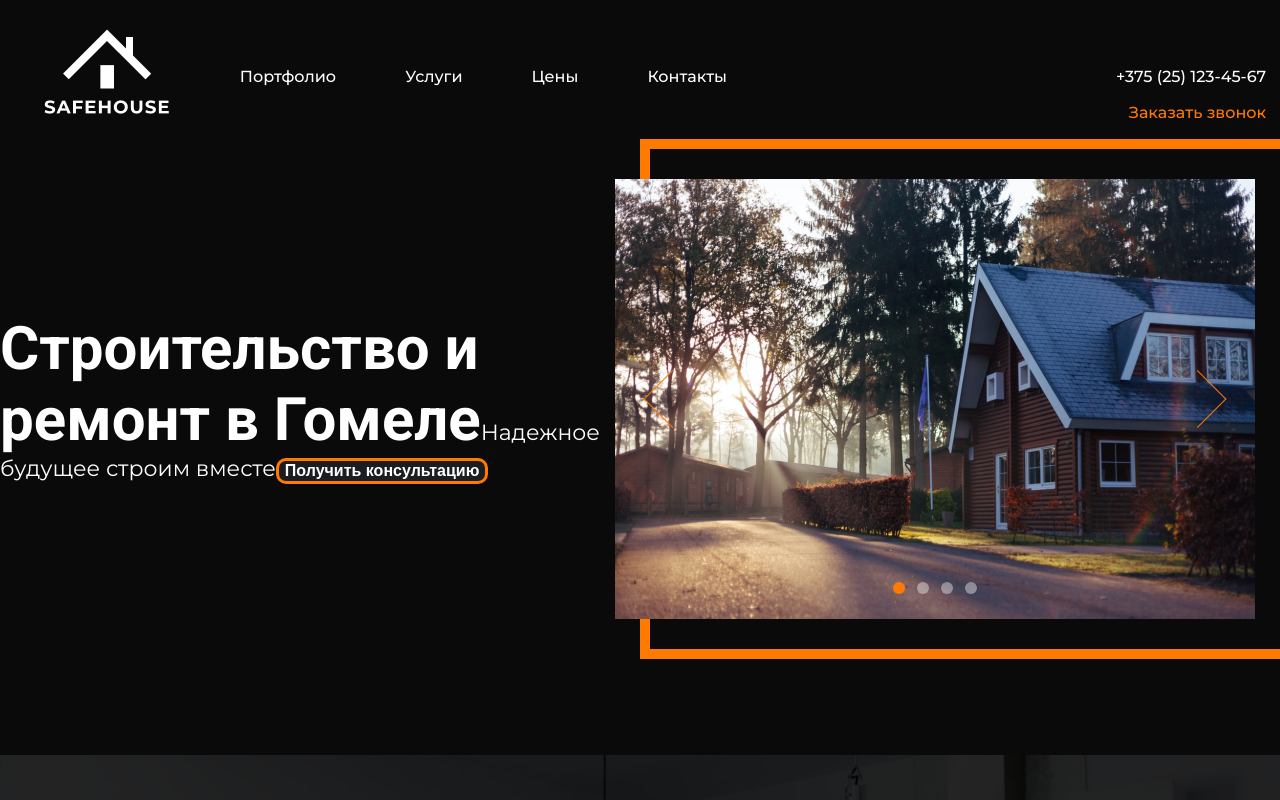
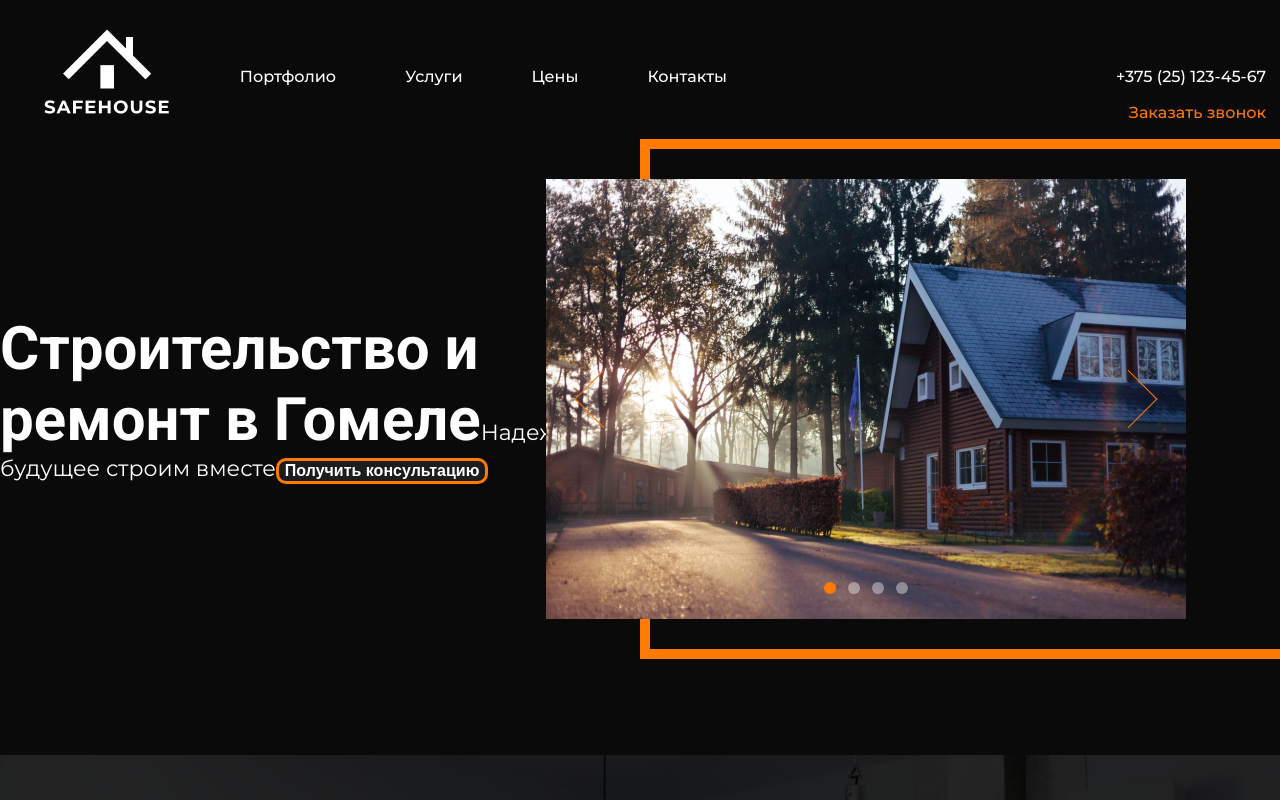
Before and after one commit to 34admal/Portfolio, a React (Create React App) app in the folder homel_build_site/: page / in a window 1280 px wide. Shown: the top 800 px of the page. Built offline with nearby package versions, Linux system fonts and the light colour scheme.

Commit message:
fix: adjust custom slider frame layout and padding compliance

```diff
--- a/homel_build_site/src/components/MySlider.module.css
+++ b/homel_build_site/src/components/MySlider.module.css
@@ -1,56 +1,43 @@
-/* ВНЕШНИЙ КОНТЕЙНЕР (Оранжевая рамка ровно из Фигмы) */
+/* ВАНЕШНІ КАНТЭЙНЕР (Рамка 658х520 з Фігмы) */
 .sliderFrameContainer {
   position: relative;
-
   width: 658px;
-  height: 520px; /* Жесткая высота рамки, как в макете */
+  height: 520px;
 
   border-top: 10px solid #ff7a00;
   border-bottom: 10px solid #ff7a00;
   border-left: 10px solid #ff7a00;
   border-right: none;
 
-  /* Возвращаем правильный border-box, чтобы рамка была ровно 520px */
-  box-sizing: border-box !important;
+  box-sizing: border-box;
 }
 
-/* САМ СЛАЙДЕР С КАРТИНКОЙ */
+/* САМ СЛАЙДЭР С КАРЦІНКАЙ (Адлічвае 112px ад правага краю) */
 .sliderWrapper {
-  position: absolute; /* Намертво привязываем к координатам родительской рамки */
+  position: absolute;
+  top: 30px;
+  bottom: 30px;
+  right: 112px;
 
-  /*
-    МАТЕМАТИКА МАКЕТА:
-    Высота рамки (внутри border-box): 520px - 10px (верхний бордер) - 10px (нижний бордер) = 500px чистой внутренней высоты.
-    Высота слайдера: 440px.
-    Остается свободных: 500px - 440px = 60px.
-    Чтобы получить отступ ровно по 40px от ВНЕШНЕГО края оранжевых линий:
-    Мы вычитаем толщину бордера (10px) и получаем чистые координаты: 30px сверху и 30px снизу!
-  */
-  top: 30px !important;
-  bottom: 30px !important;
-
-  /* Наш безопасный сдвиг влево для наезда на рамку */
-  margin-left: -35px !important;
-
-  width: 640px !important;
-  height: 440px !important;
+  width: 640px;
+  height: 440px;
   z-index: 10;
 }
 
-/* ОКНО СЛАЙДЕРА */
+/* АКНО СЛАЙДЭРА */
 .sliderWindow {
   position: relative;
-  width: 640px;
-  height: 440px;
+  width: 100%;
+  height: 100%;
   overflow: hidden;
   z-index: 2;
 }
 
-/* ЛЕНТА СЛАЙДОВ */
+/* СТУЖКА СЛАЙДАЎ */
 .slidesTrack {
   display: flex;
   width: 100%;
-  height: 440px;
+  height: 100%;
   cursor: grab;
 }
 
@@ -58,24 +45,24 @@
   cursor: grabbing;
 }
 
-/* ОДИНОЧНЫЙ СЛАЙД */
+/* АДЗІНОЧНЫ СЛАЙД */
 .slide {
-  min-width: 640px;
-  width: 640px;
-  height: 440px;
+  min-width: 100%;
+  width: 100%;
+  height: 100%;
   flex-shrink: 0;
 }
 
 /* САМА КАРТИНКА */
 .sliderImg {
-  width: 640px;
-  height: 440px;
+  width: 100%;
+  height: 100%;
   display: block;
   object-fit: cover;
   user-select: none;
 }
 
-/* СТРЕЛКИ */
+/* СТРЭЛКІ */
 .arrowPrevWrapper,
 .arrowNextWrapper {
   position: absolute;
@@ -87,7 +74,7 @@
 .arrowPrevWrapper { left: 20px; }
 .arrowNextWrapper { right: 20px; }
 
-/* ТОЧКИ */
+/* КРОПКІ */
 .dotsContainer {
   position: absolute;
   bottom: 25px;
```
